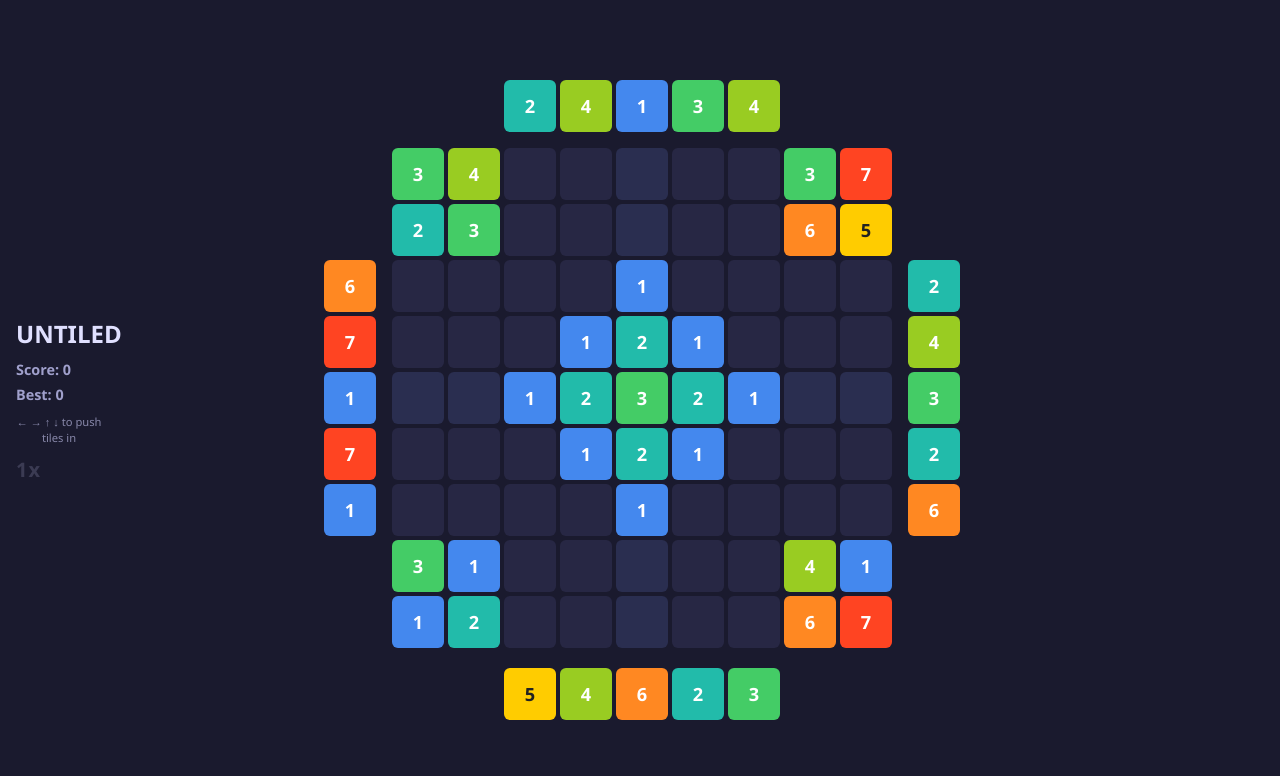
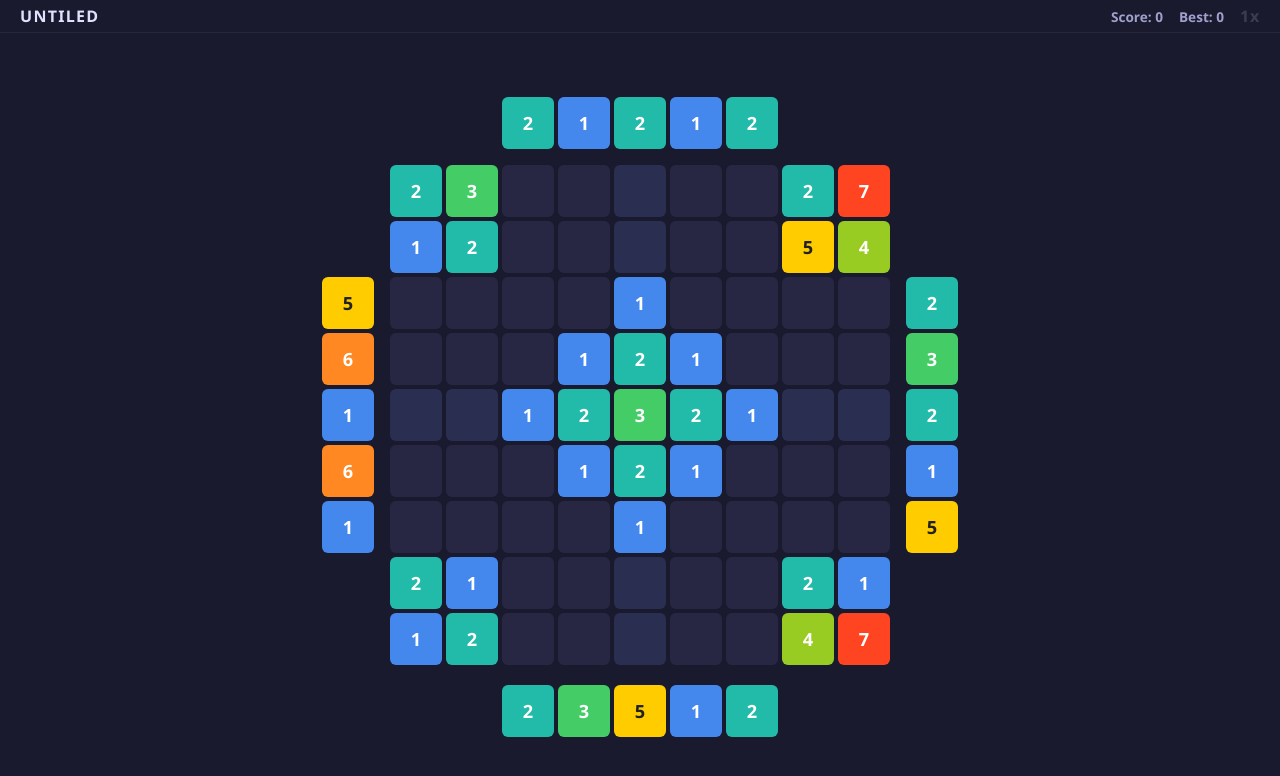
Before and after one commit to EvanCzako/Tiles2, a React (Vite) app: page / in a window 1280 px wide. Both pictures are taken after a click on the button "Play". Shown: the top 776 px of the page. Built offline with nearby package versions, Linux system fonts and the light colour scheme.

Commit message:
Mechanic updates and add gameplay header

```diff
--- a/src/App.css
+++ b/src/App.css
@@ -9,11 +9,11 @@ body {
   display: flex;
   flex-direction: column;
   align-items: center;
-  gap: 12px;
-  padding-top: max(56px, env(safe-area-inset-top));
+  gap: 0;
+  padding-top: 0;
   touch-action: none;
   user-select: none;
-  height: 100%;
+  height: 100svh;
   width: 100%;
   overflow: visible;
 }
@@ -25,35 +25,41 @@ body {
   width: 100%;
   display: flex;
   justify-content: center;
-  align-items: flex-start;
+  align-items: center;
   overflow: hidden;
 }
 
 .game-header {
   display: flex;
-  flex-direction: column;
+  flex-direction: row;
   align-items: center;
-  gap: 6px;
+  width: 100%;
+  padding: max(10px, env(safe-area-inset-top)) 20px 10px;
+  box-sizing: border-box;
+  border-bottom: 1px solid rgba(255, 255, 255, 0.06);
+  flex-shrink: 0;
+  gap: 0;
 }
 
 .title {
   color: #e0e0ff;
-  font-size: clamp(1.2rem, 5vw, 2rem);
+  font-size: 1rem;
   font-weight: 800;
   margin: 0;
+  letter-spacing: 0.08em;
 }
 
 .score-row {
   display: flex;
   align-items: center;
-  gap: clamp(8px, 3vw, 24px);
-  justify-content: center;
-  flex-wrap: wrap;
+  gap: 16px;
+  margin-left: auto;
+  flex-wrap: nowrap;
 }
 
 .score {
   color: #a0a0cc;
-  font-size: clamp(0.72rem, 2.5vw, 1.1rem);
+  font-size: 0.85rem;
   font-weight: 600;
   margin: 0;
   white-space: nowrap;
@@ -61,25 +67,22 @@ body {
 
 .high-score {
   color: #a0a0cc;
-  font-size: clamp(0.72rem, 2.5vw, 1.1rem);
+  font-size: 0.85rem;
   font-weight: 600;
   margin: 0;
   white-space: nowrap;
 }
 
 .combo {
-  font-size: clamp(1rem, 3.5vw, 1.54rem);
+  font-size: 1rem;
   font-weight: 800;
-  margin: 0;
+  margin: 0 0 0 16px;
   letter-spacing: 0.05em;
   white-space: nowrap;
 }
 
 .hint {
-  color: #8888aa;
-  font-size: clamp(0.6rem, 1.8vw, 0.8rem);
-  margin: 0;
-  text-align: center;
+  display: none;
 }
 
 .grid-mode-toggle {
@@ -113,64 +116,11 @@ body {
   border-color: #3a7bd5;
 }
 
+
 @media (orientation: landscape) {
-  .app {
-    flex-direction: row;
-    padding-top: max(12px, env(safe-area-inset-top));
-    padding-bottom: max(12px, env(safe-area-inset-bottom));
-    padding-left: max(12px, env(safe-area-inset-left));
-    padding-right: max(8px, env(safe-area-inset-right));
-    align-items: center;
-    gap: 0;
-  }
-
   .game-header {
-    display: flex;
-    flex-direction: column;
-    width: 100px;
-    flex-shrink: 0;
-    align-items: flex-start;
-    justify-content: center;
-    padding: 12px 10px 12px 4px;
-    height: 100%;
-    box-sizing: border-box;
-    gap: 10px;
-  }
-
-  .swipe-zone {
-    display: block;
-    width: 100px;
-    flex-shrink: 0;
-  }
-
-  .score-row {
-    flex-direction: column;
-    align-items: flex-start;
-    gap: 6px;
-    flex-wrap: nowrap;
-  }
-
-  .title {
-    font-size: clamp(1rem, 3vh, 1.6rem);
-  }
-
-  .score,
-  .high-score {
-    font-size: clamp(0.62rem, 1.8vh, 0.95rem);
-  }
-
-  .combo {
-    font-size: clamp(0.87rem, 2.5vh, 1.33rem);
-  }
-
-  .hint {
-    font-size: clamp(0.52rem, 1.4vh, 0.7rem);
-    white-space: normal;
-    line-height: 1.4;
-  }
-
-  .arena-container {
-    align-items: center;
+    padding-top: 5px;
+    padding-bottom: 5px;
   }
 }
 
@@ -372,15 +322,8 @@ body {
   position: relative;
 }
 
-/* ── Portrait: header children participate directly in .app's flex column */
-@media (orientation: portrait) {
-  .game-header {
-    display: contents;
-  }
-
-  .swipe-zone {
-    display: none;
-  }
+.swipe-zone {
+  display: none;
 }
 
 /* ── Menu Screen ───────────────────────────────────────────────────────────── */
--- a/src/components/Arena.tsx
+++ b/src/components/Arena.tsx
@@ -24,7 +24,6 @@ export default function Arena({ navigate }: ArenaProps) {
     flyingSource,
     annihilateSet,
     collapsingCells,
-    frozenPendingRows,
     pendingCommit,
     cfg,
     layout,
@@ -36,9 +35,6 @@ export default function Arena({ navigate }: ArenaProps) {
   const { sideOffset, gridPx, gridTopOffset, pendingColTop, topPendingLeft, bottomPendingY } =
     layout;
   const { PENDING_ROW_START, PENDING_COL_START, CENTER_COL, CENTER_ROW } = cfg;
-  const gridEmpty = grid.every((row) => row.every((v) => v === 0));
-  const centerPendingRowIdx = CENTER_ROW - PENDING_ROW_START;
-  const centerPendingColIdx = CENTER_COL - PENDING_COL_START;
 
   return (
     <>
@@ -66,12 +62,8 @@ export default function Arena({ navigate }: ArenaProps) {
       {/* Top pending */}
       <div className="pending-row" style={{ left: sideOffset + topPendingLeft, top: 0 }}>
         {topPending.map((val, i) => {
-          const colActive = frozenPendingRows
-            ? frozenPendingRows.top[i]
-            : grid.some((row) => row[PENDING_COL_START + i] !== 0) ||
-              (gridEmpty && i === centerPendingColIdx);
           const isBlocked = blockedKey === 'topPending' && blockedSet.has(i);
-          const showVal = colActive && !(flyingSource === 'top' && !isBlocked);
+          const showVal = !(flyingSource === 'top' && !isBlocked);
           return <Tile key={i} value={showVal ? val : 0} />;
         })}
       </div>
@@ -79,12 +71,8 @@ export default function Arena({ navigate }: ArenaProps) {
       {/* Left pending */}
       <div className="pending-col" style={{ left: 0, top: pendingColTop }}>
         {leftPending.map((val, i) => {
-          const rowActive = frozenPendingRows
-            ? frozenPendingRows.left[i]
-            : grid[PENDING_ROW_START + i].some((v) => v !== 0) ||
-              (gridEmpty && i === centerPendingRowIdx);
           const isBlocked = blockedKey === 'leftPending' && blockedSet.has(i);
-          const showVal = rowActive && !(flyingSource === 'left' && !isBlocked);
+          const showVal = !(flyingSource === 'left' && !isBlocked);
           return <Tile key={i} value={showVal ? val : 0} />;
         })}
       </div>
@@ -127,12 +115,8 @@ export default function Arena({ navigate }: ArenaProps) {
         style={{ left: sideOffset + gridPx + GAP * 4, top: pendingColTop }}
       >
         {rightPending.map((val, i) => {
-          const rowActive = frozenPendingRows
-            ? frozenPendingRows.right[i]
-            : grid[PENDING_ROW_START + i].some((v) => v !== 0) ||
-              (gridEmpty && i === centerPendingRowIdx);
           const isBlocked = blockedKey === 'rightPending' && blockedSet.has(i);
-          const showVal = rowActive && !(flyingSource === 'right' && !isBlocked);
+          const showVal = !(flyingSource === 'right' && !isBlocked);
           return <Tile key={i} value={showVal ? val : 0} />;
         })}
       </div>
@@ -143,12 +127,8 @@ export default function Arena({ navigate }: ArenaProps) {
         style={{ left: sideOffset + topPendingLeft, top: bottomPendingY }}
       >
         {bottomPending.map((val, i) => {
-          const colActive = frozenPendingRows
-            ? frozenPendingRows.bottom[i]
-            : grid.some((row) => row[PENDING_COL_START + i] !== 0) ||
-              (gridEmpty && i === centerPendingColIdx);
           const isBlocked = blockedKey === 'bottomPending' && blockedSet.has(i);
-          const showVal = colActive && !(flyingSource === 'bottom' && !isBlocked);
+          const showVal = !(flyingSource === 'bottom' && !isBlocked);
           return <Tile key={i} value={showVal ? val : 0} />;
         })}
       </div>
--- a/src/constants.ts
+++ b/src/constants.ts
@@ -8,7 +8,6 @@ export const FLASH_MS = 320;
 export const AUTO_MOVE_MS = 500;
 
 // ── App-level layout constants ───────────────────────────────────────────────
-// Vertical space consumed by title + score + hint + gaps + app padding in portrait/desktop.
-export const HEADER_H = 220;
-// Width of the left label panel and right swipe zone in small landscape mode.
-export const LANDSCAPE_PANEL_W = 100;
+// Height of the compact top bar (used by useScale to compute available board space).
+// Portrait: ~48px bar. Landscape: ~32px bar (reduced padding).
+export const HEADER_H = 52;
--- a/src/gameLogic.ts
+++ b/src/gameLogic.ts
@@ -89,16 +89,16 @@ export function createInitialGrid(cfg: GridCfg = DEFAULT_CFG): Grid {
   return grid;
 }
 
-// Side-panel distribution: heavily favors 1–3, makes 4–7 rare
-// 1: ~40%, 2: ~30%, 3: ~18%, 4: ~7%, 5: ~3%, 6: ~1.5%, 7: ~0.5%
+// Side-panel distribution: moderately favors 1–3, higher values are uncommon
+// 1: ~33%, 2: ~24%, 3: ~16%, 4: ~10%, 5: ~7%, 6: ~6%, 7: ~4%
 function randTileSide(): number {
-  const r = Math.random() * 49;
-  if (r < 10) return 1;
-  if (r < 19) return 2;
-  if (r < 27) return 3;
-  if (r < 34) return 4;
-  if (r < 40) return 5;
-  if (r < 45) return 6;
+  const r = Math.random() * 100;
+  if (r < 33) return 1;
+  if (r < 57) return 2;
+  if (r < 73) return 3;
+  if (r < 83) return 4;
+  if (r < 90) return 5;
+  if (r < 96) return 6;
   return 7;
 }
 
@@ -243,12 +243,8 @@ export function pushFromLeft(grid: Grid, leftPending: number[], cfg: GridCfg = D
     const leftmost = rowLeftmost[i];
 
     if (leftmost === -1) {
-      if (row === CENTER_ROW) {
       newGrid[row][CENTER_COL] = tileVal;
       landings.push({ pendingIdx: i, row, col: CENTER_COL, merged: false });
-      } else {
-        landings.push({ pendingIdx: i, flyThrough: true });
-      }
     } else if (leftmost > 0) {
       newGrid[row][leftmost - 1] = tileVal;
       landings.push({ pendingIdx: i, row, col: leftmost - 1, merged: false });
@@ -291,12 +287,8 @@ export function pushFromRight(grid: Grid, rightPending: number[], cfg: GridCfg =
     const rightmost = rowRightmost[i];
 
     if (rightmost === -1) {
-      if (row === CENTER_ROW) {
       newGrid[row][CENTER_COL] = tileVal;
       landings.push({ pendingIdx: i, row, col: CENTER_COL, merged: false });
-      } else {
-        landings.push({ pendingIdx: i, flyThrough: true });
-      }
     } else if (rightmost < COLS - 1) {
       newGrid[row][rightmost + 1] = tileVal;
       landings.push({ pendingIdx: i, row, col: rightmost + 1, merged: false });
@@ -332,12 +324,8 @@ export function pushFromTop(grid: Grid, topPending: number[], cfg: GridCfg = DEF
     }
 
     if (topmost === -1) {
-      if (col === CENTER_COL) {
       newGrid[CENTER_ROW][col] = tileVal;
       landings.push({ pendingIdx: i, row: CENTER_ROW, col, merged: false });
-      } else {
-        landings.push({ pendingIdx: i, flyThrough: true });
-      }
     } else if (topmost > 0) {
       newGrid[topmost - 1][col] = tileVal;
       landings.push({ pendingIdx: i, row: topmost - 1, col, merged: false });
@@ -373,12 +361,8 @@ export function pushFromBottom(grid: Grid, bottomPending: number[], cfg: GridCfg
     }
 
     if (bottommost === -1) {
-      if (col === CENTER_COL) {
       newGrid[CENTER_ROW][col] = tileVal;
       landings.push({ pendingIdx: i, row: CENTER_ROW, col, merged: false });
-      } else {
-        landings.push({ pendingIdx: i, flyThrough: true });
-      }
     } else if (bottommost < ROWS - 1) {
       newGrid[bottommost + 1][col] = tileVal;
       landings.push({ pendingIdx: i, row: bottommost + 1, col, merged: false });
--- a/src/hooks/useScale.ts
+++ b/src/hooks/useScale.ts
@@ -1,12 +1,11 @@
 import { useState, useEffect, useLayoutEffect, useRef } from 'react';
-import { HEADER_H, LANDSCAPE_PANEL_W } from '../constants';
+import { HEADER_H } from '../constants';
 
 export function computeScale(containerW: number, containerH: number): number {
   const vw = window.visualViewport?.width ?? document.documentElement.clientWidth;
   const vh = window.visualViewport?.height ?? document.documentElement.clientHeight;
-  const landscape = vw > vh;
-  const availW = vw - 32 - (landscape ? LANDSCAPE_PANEL_W * 2 : 0);
-  const availH = vh - (landscape ? 32 : HEADER_H);
+  const availW = vw - 32;
+  const availH = vh - HEADER_H;
   return Math.max(0.28, Math.min(1, availW / containerW, availH / containerH));
 }
 
--- a/src/store.ts
+++ b/src/store.ts
@@ -483,8 +483,6 @@ const useGameStore = create<GameStore>((set, get) => ({
     // Snapshot row activity BEFORE the push so pending columns stay frozen at
     // pre-swipe height for the entire cascade.
     const frozenPendingRows = buildFrozenSnapshot(s.grid, cfg);
-    // Fully refreshed values (result.pending) are applied only when cascade settles.
-    const intermediatePending = pendingArg.map((v, i) => (blockedIndices.includes(i) ? v : 0));
 
     const payload: PendingCommitPayload = { grid: result.grid, [pendingKey]: result.pending };
     const pc: PendingCommit = {
@@ -564,17 +562,17 @@ const useGameStore = create<GameStore>((set, get) => ({
         pendingCommit: null,
       });
 
-      // Commit the grid + intermediate pending (used slots zeroed); hold refreshed pending for cascade end
-      const { grid: payloadGrid, ...pendingPayload } = commitPayload;
+      // Commit the grid and refreshed pending immediately so strip always shows 5 tiles
+      const { grid: payloadGrid } = commitPayload;
       set({
         grid: payloadGrid,
-        [pKey]: intermediatePending,
+        [pKey]: result.pending,
         lastVerticalSide: newVerticalSide,
         lastHorizontalSide: newHorizontalSide,
       });
       runCollapseLoop(
         payloadGrid,
-        pendingPayload as Partial<InitState>,
+        {},
         get,
         set,
         newVerticalSide,
```
Also changed, not shown: 1 other file (tests, documents, lock files or other folders). Lines whose indentation alone changed are shown as unchanged.
